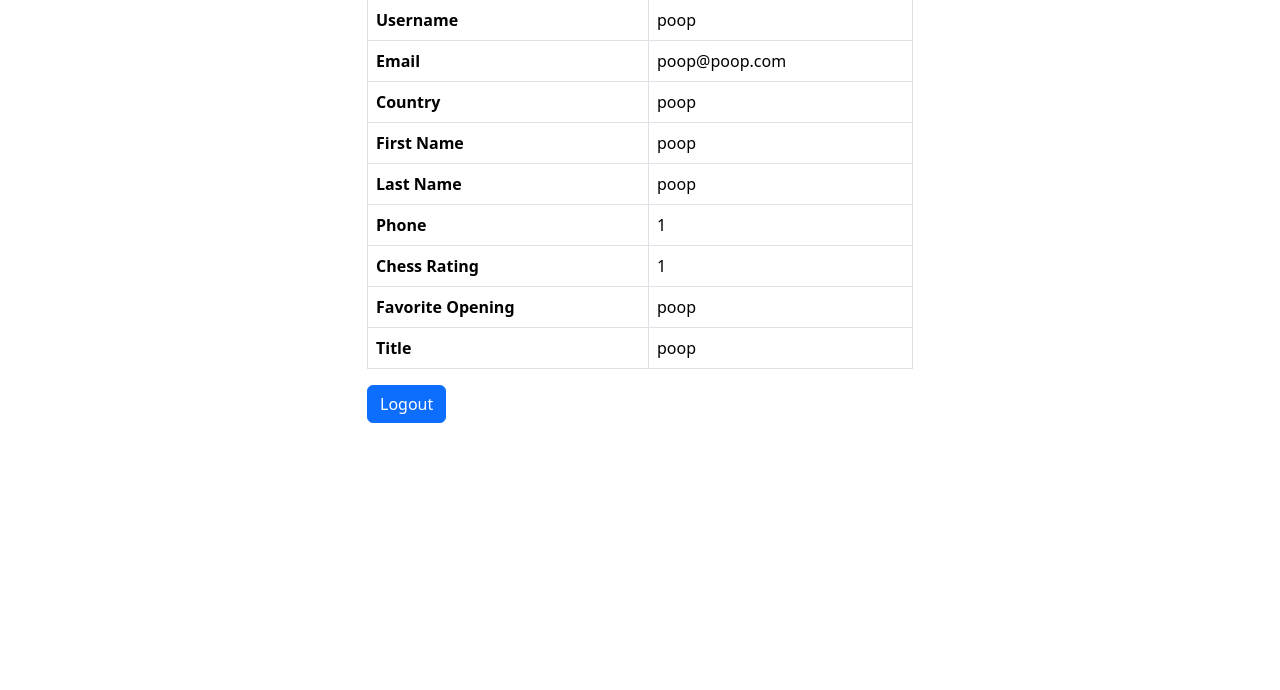
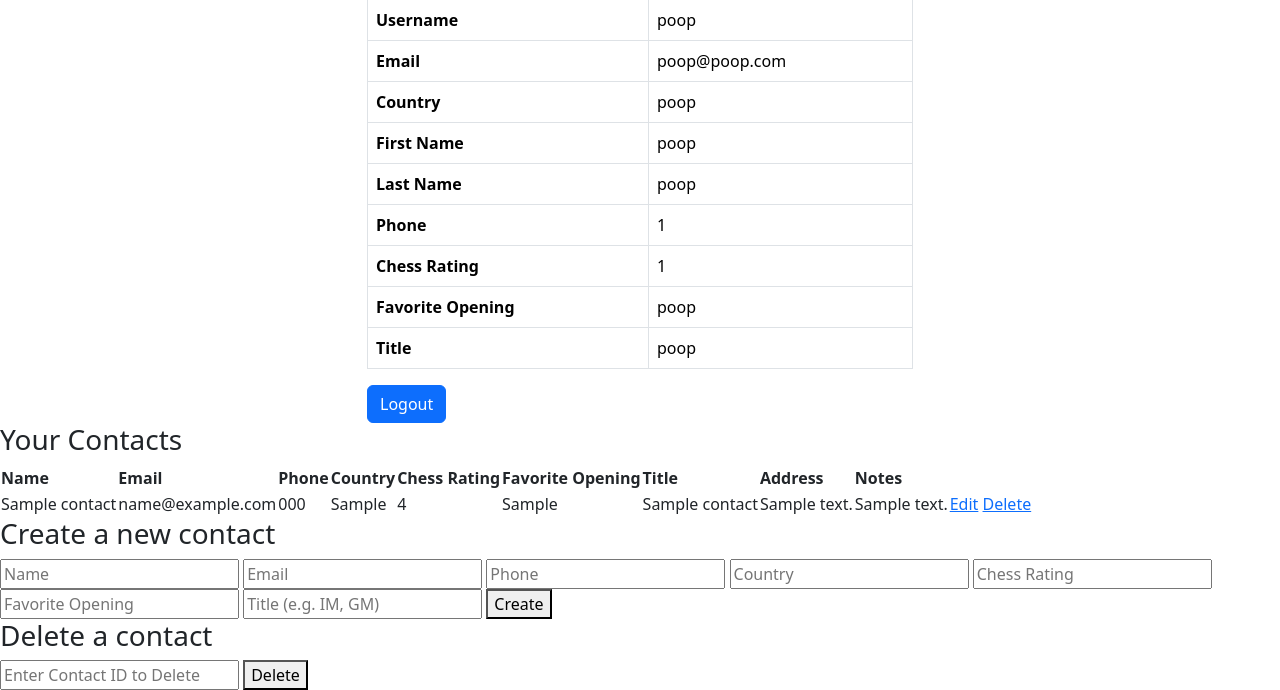
Before and after one commit to chrissolanilla/4331sp14, a PHP site: page /profile/index.php in a window 1280 px wide. Shown: the part 167-857 px from the top of the page. Before the commit the page ends 590 px from the top, so only its background shows below. Run offline with PHP 8.4, Linux system fonts and the light colour scheme; a user stored in the database is signed in; tables that the repository leaves empty hold one stand-in row (values such as "Sample post").

Commit message:
added buttons for creating and deleting contacts. Also corrected some syntax errors in the create and delete code

```diff
--- a/Frontend/login/process-login.php
+++ b/Frontend/login/process-login.php
@@ -40,6 +40,10 @@ if ($_SERVER["REQUEST_METHOD"] == "POST") {
             $_SESSION["chess_rating"] = $user["chess_rating"];
             $_SESSION["favorite_opening"] = $user["favorite_opening"];
             $_SESSION["title"] = $user["title"];
+            $_SESSION["user_id"] = $user["id"];
+            // echo "User ID set in session is: " . $_SESSION["user_id"];
+            // exit; // Temporary exit to see the debug message.
+
             header("Location: ../profile/"); // Redirect to the profile page
             exit();
         } else {
--- a/Frontend/profile/index.php
+++ b/Frontend/profile/index.php
@@ -6,6 +6,14 @@ session_start();
 if (!isset($_SESSION["username"])) {
     header("Location: login/");
     exit();
+}
+
+// Establish the database connection
+$conn = new mysqli("localhost", "newuser", "StrongerPassword123!", "chesscont");
+
+// Check the connection
+if ($conn->connect_error) {
+    die("Connection failed: " . $conn->connect_error);
 }
 
 // Fetch user details from the session
@@ -20,6 +28,14 @@ $userDetails = [
     "favorite_opening" => $_SESSION["favorite_opening"],
     "title" => $_SESSION["title"]
 ];
+// After displaying the user profile, retrieve the contacts
+
+    $contacts_query = "SELECT * FROM contacts WHERE user_id = ?";
+    $stmt = $conn->prepare($contacts_query);
+    $stmt->bind_param("i", $_SESSION["user_id"]);
+    $stmt->execute();
+    $result = $stmt->get_result();
+    $contacts = $result->fetch_all(MYSQLI_ASSOC);
 ?>
 
 <!DOCTYPE html>
@@ -44,7 +60,7 @@ $userDetails = [
             </nav>
         </div>
         <!--end of nav-->
-
+    <!--beginning of the users profile info -->
         <div class="container mt-5">
             <div class="row">
                 <div class="col-md-6 offset-md-3">
@@ -91,6 +107,66 @@ $userDetails = [
                 </div>
             </div>
         </div>
+        <!--end of the users profile info-->
+
+        <h3>Your Contacts</h3>
+        <table>
+        <thead>
+            <tr>
+                <th>Name</th>
+                <th>Email</th>
+                <th>Phone</th>
+                <th>Country</th>
+                <th>Chess Rating</th>
+                <th>Favorite Opening</th>
+                <th>Title</th>
+                <th>Address</th>
+                <!-- Add other fields as necessary -->
+                <th>Notes</th>
+            </tr>
+        </thead>
+        <tbody>
+            <?php foreach ($contacts as $contact): ?>
+            <tr>
+                <td><?php echo htmlspecialchars($contact["name"]??''); ?></td>
+                <td><?php echo htmlspecialchars($contact["email"]??''); ?></td>
+                <td><?php echo htmlspecialchars($contact["phone"]??''); ?></td>
+                <td><?php echo htmlspecialchars($contact["country"]??''); ?></td>
+                <td><?php echo htmlspecialchars($contact["chess_rating"]??''); ?></td>
+                <td><?php echo htmlspecialchars($contact["favorite_opening"]??''); ?></td>
+                <td><?php echo htmlspecialchars($contact["title"]??''); ?></td>
+                <td><?php echo htmlspecialchars($contact["address"]??''); ?></td>
+                <td><?php echo htmlspecialchars($contact["notes"]??''); ?></td>
+                <!-- Output other fields as necessary -->
+                <td>
+                    <!-- Here you can provide an Edit link to another PHP script to handle editing. -->
+                    <a href="edit.php?id=<?php echo $contact["id"]; ?>">Edit</a>
+                    <!-- Add delete button -->
+                    <a href="delete.php?id=<?php echo $contact["id"]; ?>" onclick="return confirm('Are you sure you want to delete this contact?');">Delete</a>
+                </td>
+            </tr>
+            <?php endforeach; ?>
+        </tbody>
+        </table>
+
+        <h3>Create a new contact</h3>
+        <form action="create.php" method="POST">
+            <input type="text" name="name" placeholder="Name" required>
+            <input type="email" name="email" placeholder="Email">
+            <input type="text" name="phone" placeholder="Phone">
+            <input type="text" name="country" placeholder="Country">
+            <input type="number" name="chessRating" placeholder="Chess Rating">
+            <input type="text" name="favoriteOpening" placeholder="Favorite Opening">
+            <input type="text" name="title" placeholder="Title (e.g. IM, GM)">
+            <button type="submit">Create</button>
+        </form>
+
+        <h3>Delete a contact</h3>
+        <form action="delete.php" method="GET">
+            <input type="text" name="id" placeholder="Enter Contact ID to Delete" required>
+            <button type="submit">Delete</button>
+        </form>
+
 
         <script src="https://cdn.jsdelivr.net/npm/bootstrap@5.3.2/dist/js/bootstrap.bundle.min.js"></script>
     </body>
```
Also changed, not shown: Frontend/profile/create.php (+18 -11 lines), Frontend/profile/delete.php (+7 -2 lines).
